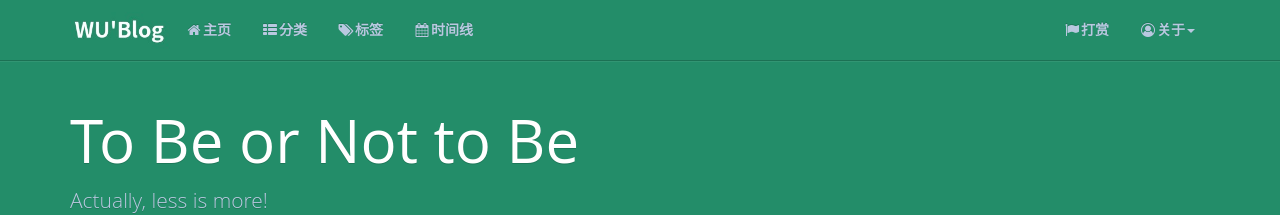
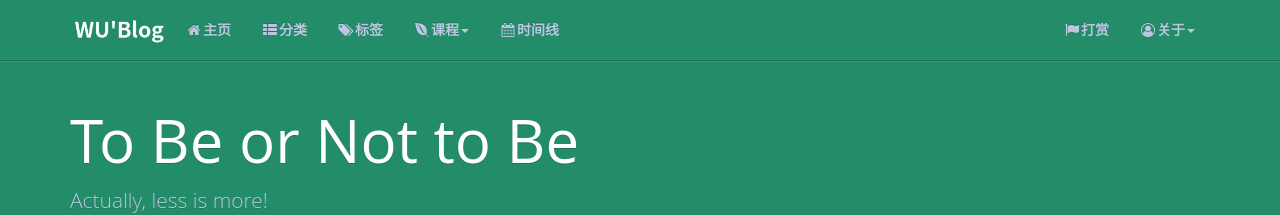
Before and after one commit to 13324077/13324077.github.io, a Jekyll site: the page built from index.html, in a window 1280 px wide. Shown: the top 215 px of the page. Built offline with Jekyll 4.4.1, drawn with Linux system fonts in a browser that asks for light colours; nearby versions of some CDN libraries; the list of posts is cut into pages by our own code; comment, search, counter and statistics services are not loaded.

Commit message:
add the course list

```diff
--- a/_includes/header.html
+++ b/_includes/header.html
@@ -33,6 +33,31 @@
             </strong>
           </a>
         </li>
+        <li class="dropdown">
+          <a href="#" class="dropdown-toggle" data-toggle="dropdown">
+            <strong>
+              <i class="fa fa-envira fa-fw"></i>课程<b class="caret"></b>
+            </strong>
+          </a>
+          <ul class="dropdown-menu">
+            <li><a rel="nofollow" href="{{ '/course' | prepend: site.baseurl }}"><i class="fa fa-book fa-fw"></i>线性代数</a></li>
+            <li><a rel="nofollow" href="{{ '/course' | prepend: site.baseurl }}"><i class="fa fa-book fa-fw"></i>概率论</a></li>
+            <li><a rel="nofollow" href="{{ '/course' | prepend: site.baseurl }}"><i class="fa fa-book fa-fw"></i>微积分</a></li>
+            <li class="divider"></li>
+            <li><a rel="nofollow" href="{{ '/course' | prepend: site.baseurl }}"><i class="fa fa-book fa-fw"></i>机器学习</a></li>
+            <li><a rel="nofollow" href="{{ '/course' | prepend: site.baseurl }}"><i class="fa fa-book fa-fw"></i>深度学习</a></li>
+            <li class="divider"></li>
+            <li><a rel="nofollow" href="{{ '/course' | prepend: site.baseurl }}"><i class="fa fa-book fa-fw"></i>计算机视觉</a></li>
+            <li class="divider"></li>
+            <li><a rel="nofollow" href="{{ '/course' | prepend: site.baseurl }}"><i class="fa fa-book fa-fw"></i>自然语言处理</a></li>
+            <li class="divider"></li>
+            <li><a rel="nofollow" href="{{ '/course' | prepend: site.baseurl }}"><i class="fa fa-book fa-fw"></i>语音识别</a></li>
+            <li class="divider"></li>
+            <li><a rel="nofollow" href="{{ '/course' | prepend: site.baseurl }}"><i class="fa fa-book fa-fw"></i>操作系统</a></li>
+            <li><a rel="nofollow" href="{{ '/course' | prepend: site.baseurl }}"><i class="fa fa-book fa-fw"></i>Linux源码分析</a></li>
+          </ul>
+        </li>
+
         <li>
           <a href="{{ '/timeline' | prepend: site.baseurl }}">
             <strong>
```
Also changed, not shown: course/index.html (added, +61 -0 lines).
